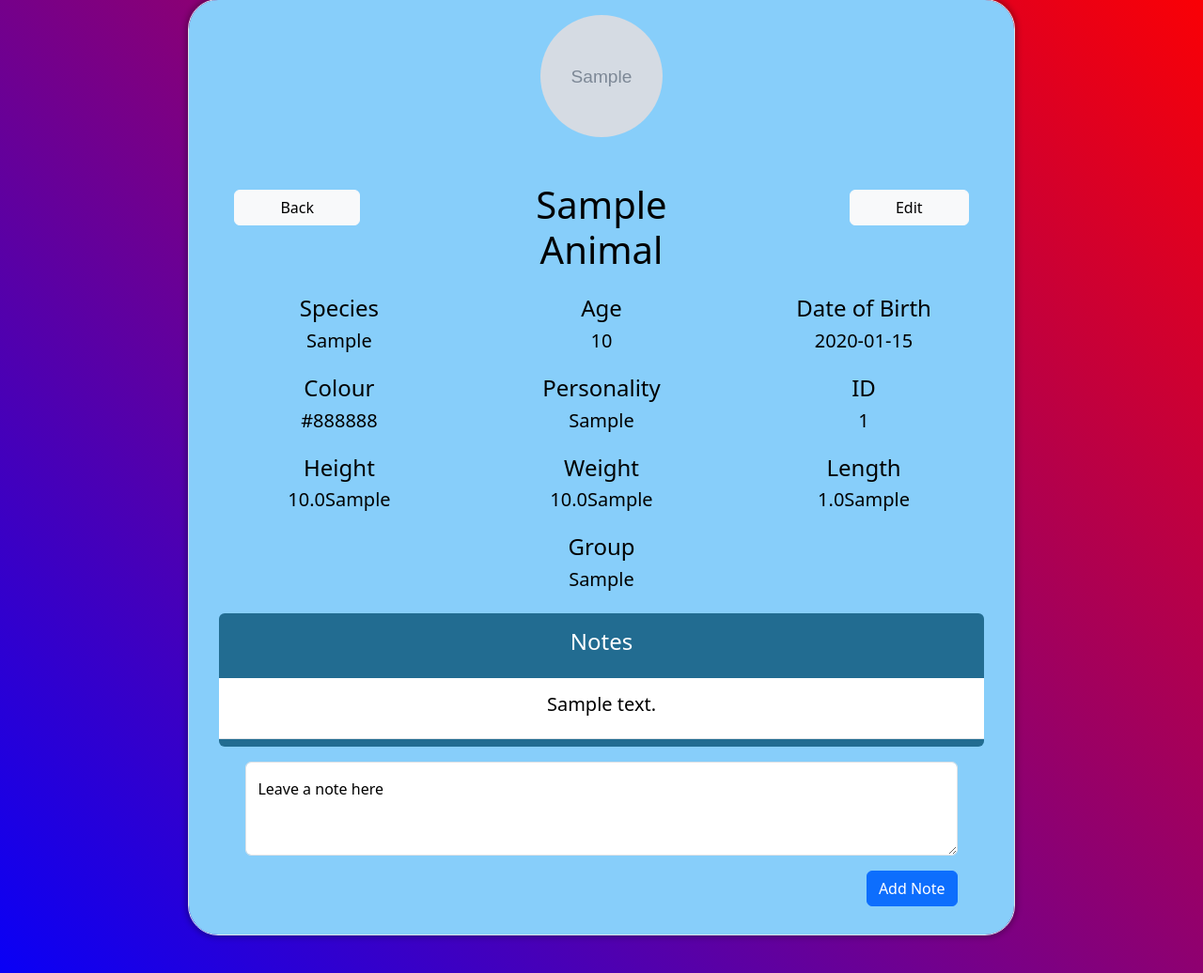
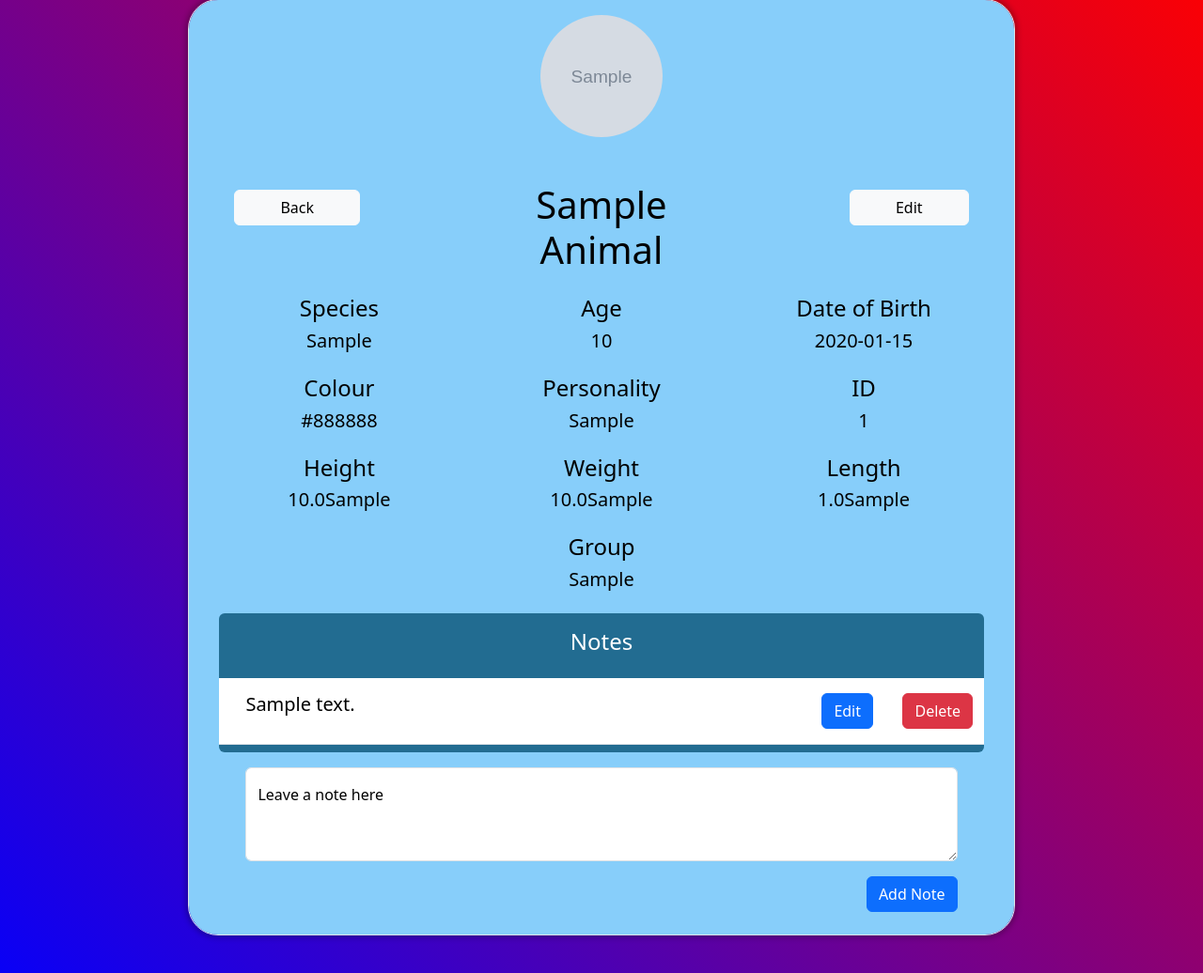
Before and after one commit to TobyJWalker/animal-tracker, a Flask app: page /animals/1 in a window 1280 px wide. Shown: the part 105-1141 px from the top of the page at 94% size. Run offline with Flask 3, Linux system fonts and the light colour scheme; the visitor is signed in with stand-in values (Sample User, id 1); tables that the repository leaves empty hold one stand-in row (values such as "Sample post"); grey boxes marked "Sample" are stand-in pictures.

Commit message:
Added edit and delete note buttons

```diff
--- a/templates/animal_page.html
+++ b/templates/animal_page.html
@@ -138,9 +138,19 @@
 
             {% if notes %}
                 {% for note in notes %}
-                    <div class="row p-3 border-bottom" style="background-color:white;">
+                    <div class="row p-3 border-bottom text-start" style="background-color:white;">
                         <div class="col">
                             <h6 class="lead">{{ note.content|safe }}</h6>
+                        </div>
+                        <div class="col mx-1" style="max-width:10%;">
+                            <form action="/note/{{ note.id }}/edit" method="GET">
+                                <button class="btn btn-primary" type="submit">Edit</button>
+                            </form>
+                        </div>
+                        <div class="col mx-1" style="max-width:10%;">
+                            <form action="/note/{{ note.id }}/delete" method="POST">
+                                <button class="btn btn-danger" type="submit">Delete</button>
+                            </form>
                         </div>
                     </div>
                 {% endfor %}
```
